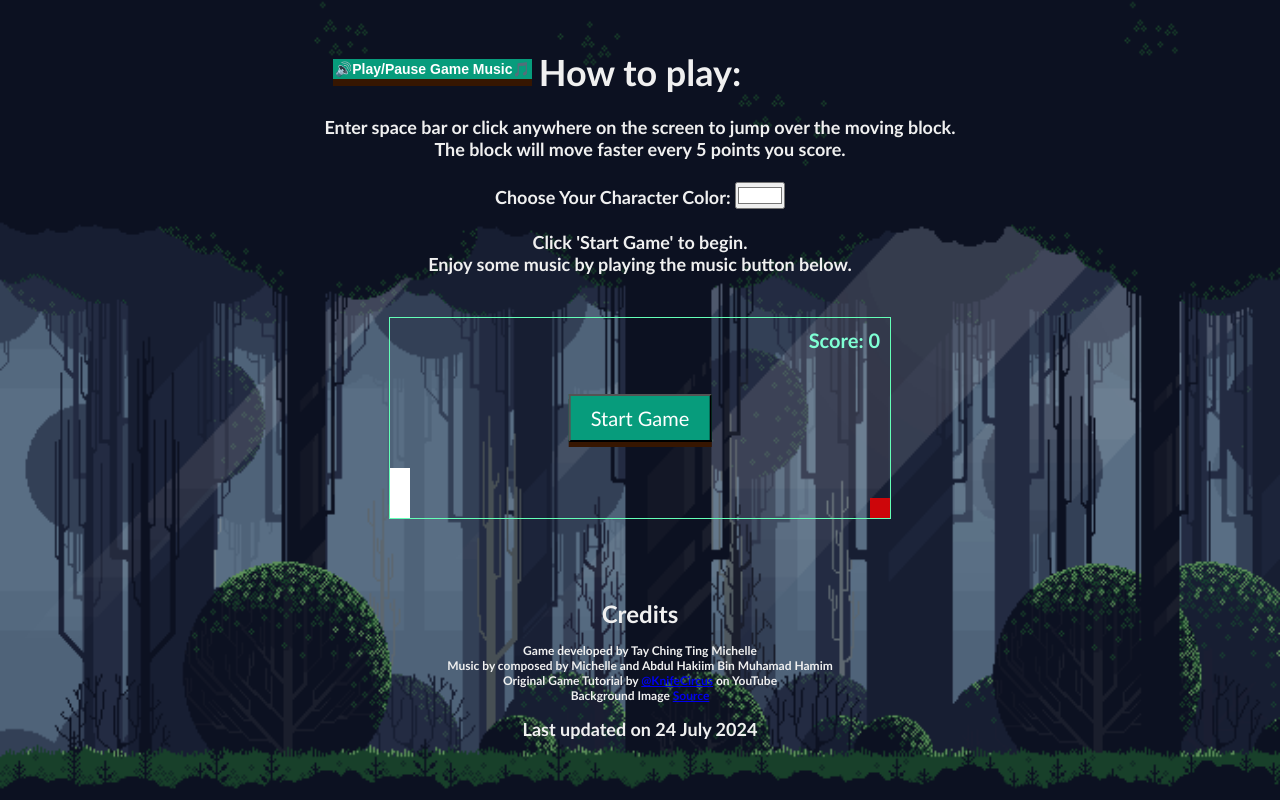
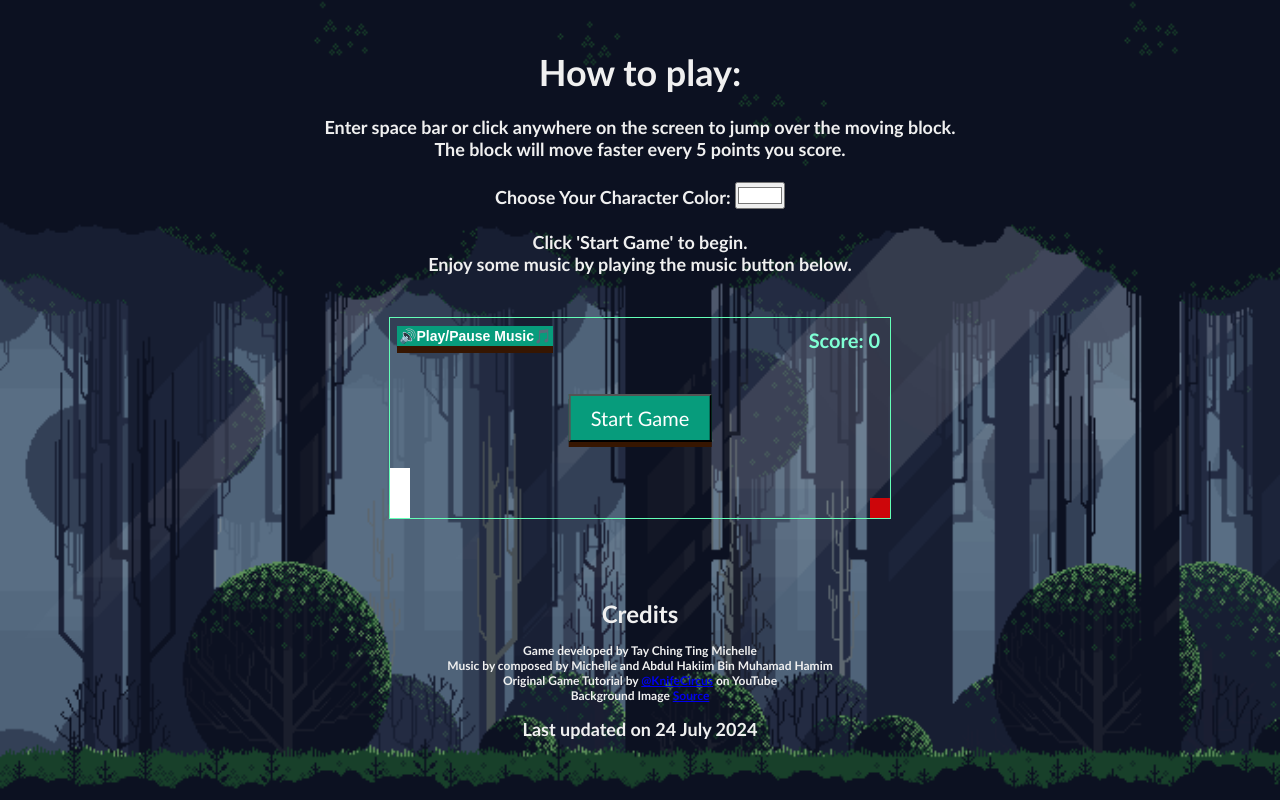
Before and after one commit to michelle-tay/game1-blockjumper.github.io, a plain HTML site: page index.html in a window 1280 px wide. Drawn offline with Linux system fonts and the light colour scheme.

Commit message:
Update index.html
Moved the music button/audio elements into the game container

```diff
--- a/index.html
+++ b/index.html
@@ -17,21 +17,23 @@
     <input type="color" id="character-color" name="character-color" value="#ffffff">
     <p><br>Click 'Start Game' to begin. <br> Enjoy some music by playing the music button below.</p>
 <br>
-        <div id="audioid">
-            <audio id="myAudio" src="resources/Game1music.mp3" preload="auto" hidden></audio>
-            <button id="musicButton" class="showsong" onClick="togglePlay()" title="Song Title: Nocturnal"> 🔊<b>Play/Pause Game Music</b>🎵</button></div>
-        </div>
+
 </div>
 
 
 <body>
 
     <div id="game-container">
+
         <button id="start-button">Start Game</button>
         <div id="game1" class="hidden">
             <div id="character"></div>
             <div id="block"></div>
             <div id="counter">Score: 0</div>
+        </div>
+        <div id="audioid">
+            <audio id="myAudio" src="resources/Game1music.mp3" preload="auto" hidden></audio>
+            <button id="musicButton" class="showsong" onClick="togglePlay()" title="Song Title: Nocturnal"> 🔊<b>Play/Pause Music</b>🎵</button></div>
         </div>
     </div>
 
```
